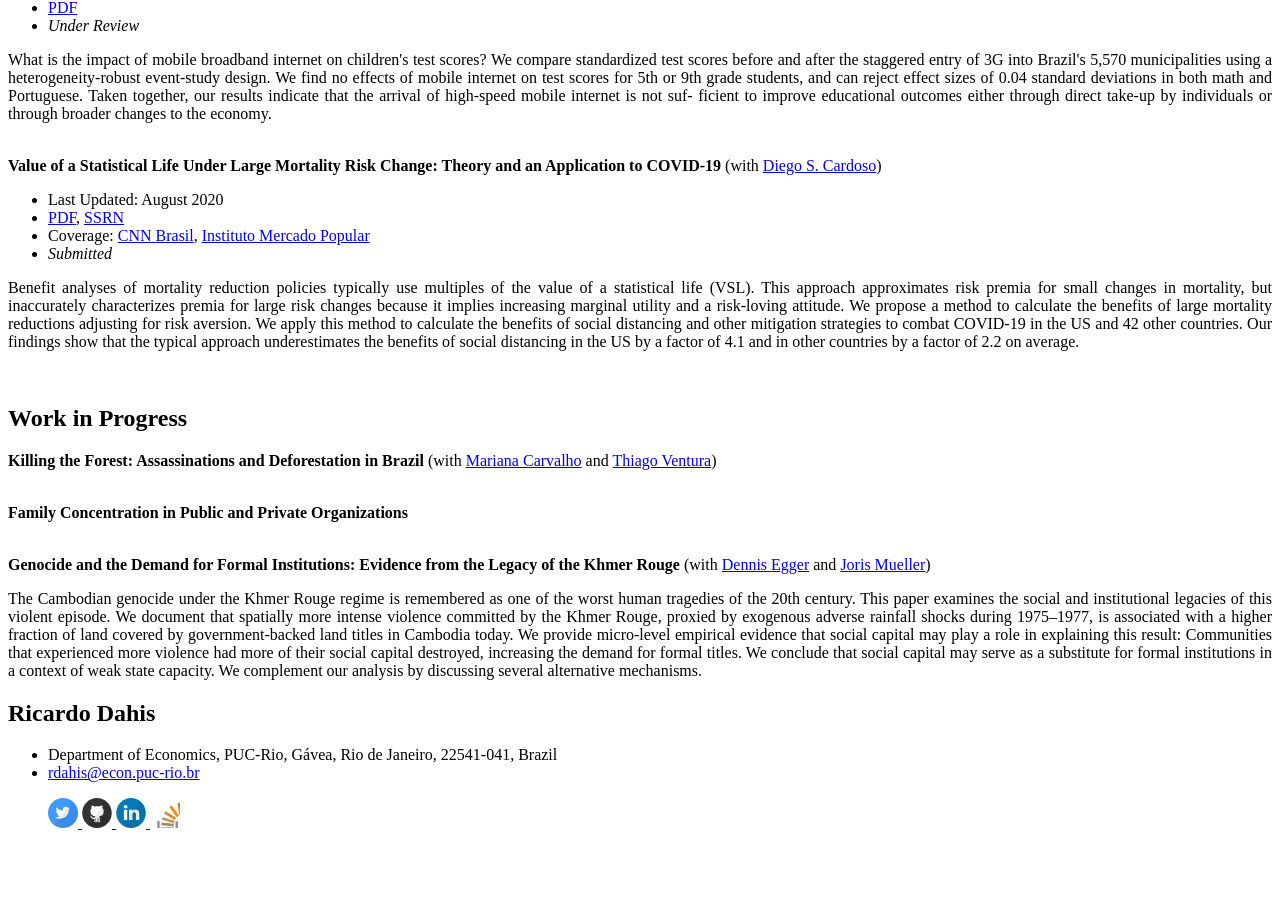
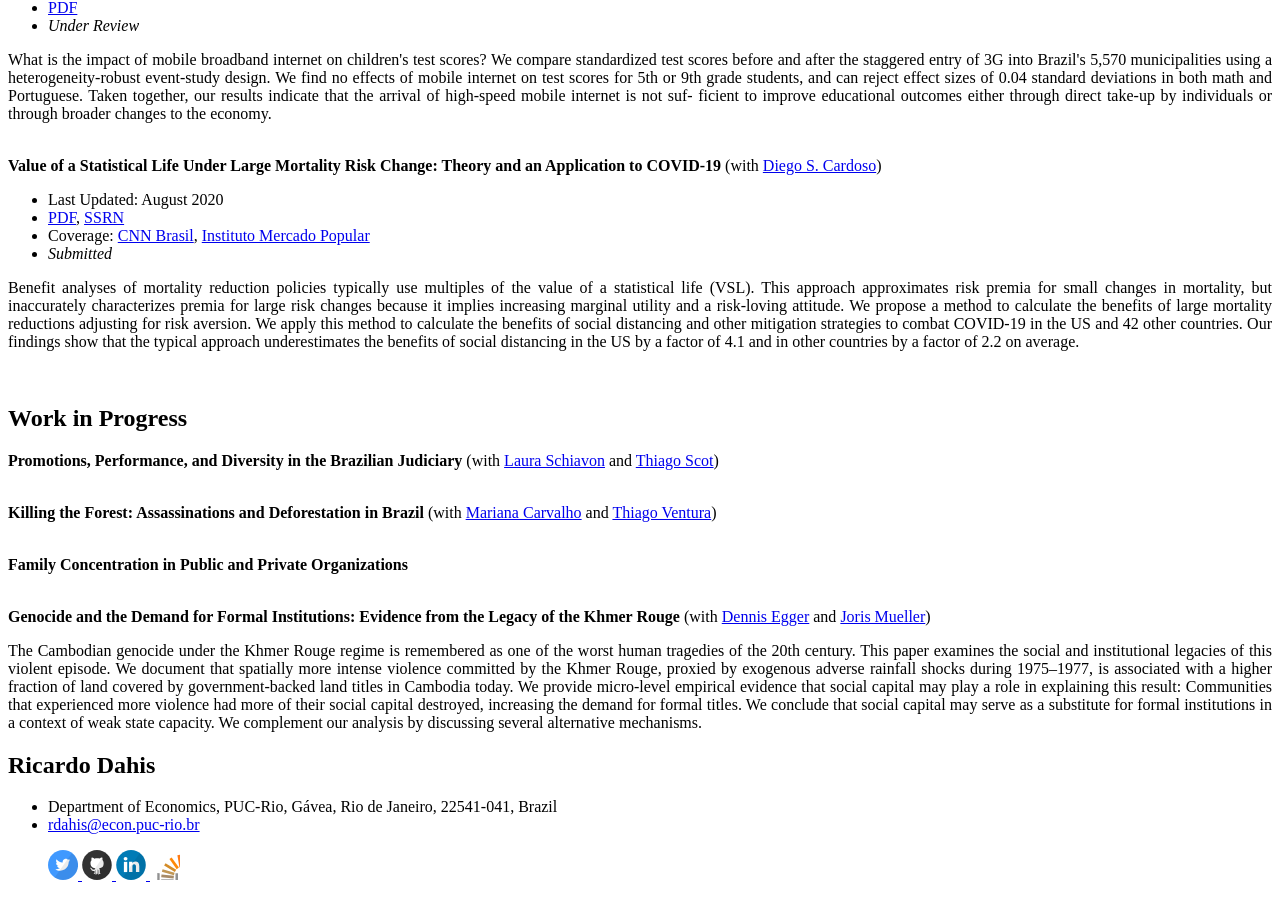
Before and after one commit to rdahis/rdahis.github.io, a Jekyll site: the page built from 1-research.md, in a window 1280 px wide and 900 px high, scrolled down 1078 px. Built offline with Jekyll 4.4.1, drawn with Linux system fonts in a browser that asks for light colours; a script that is not in the unit is left out; before the commit the page ends 1926 px from its top, so only the background shows below that.

Commit message:
Adds promotions work-in-progress.

```diff
--- a/1-research.md
+++ b/1-research.md
@@ -60,6 +60,9 @@ permalink: /research/
 
 # Work in Progress
 
+**Promotions, Performance, and Diversity in the Brazilian Judiciary** (with [Laura Schiavon](https://www.lauraschiavon.com/){:target="_blank"} and [Thiago Scot](https://sites.google.com/view/thiagoscot/){:target="_blank"})
+
+<br>
 **Killing the Forest: Assassinations and Deforestation in Brazil** (with [Mariana Carvalho](https://www.maricarvalho.com/) and [Thiago Ventura](https://tiagoventura.rbind.io/))
 
 <br>
```
